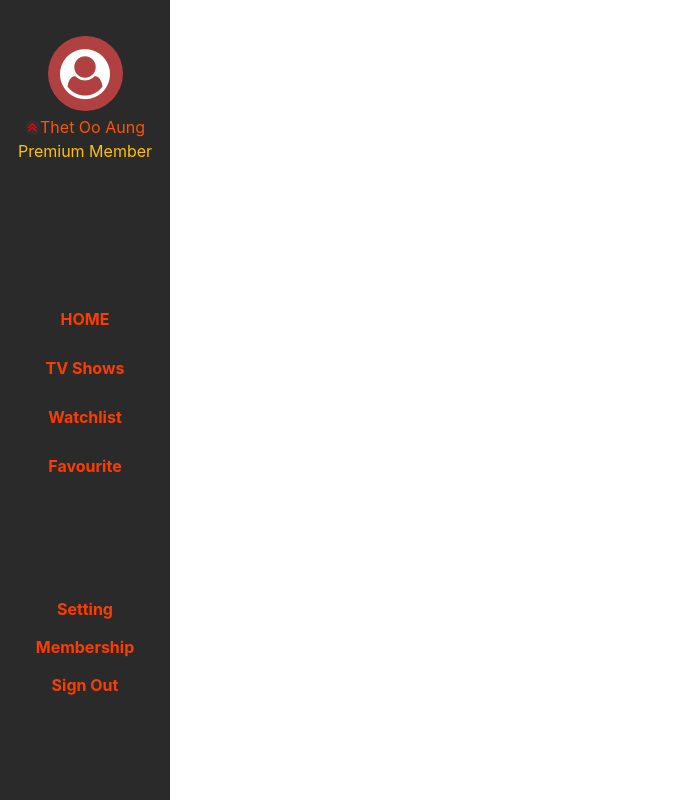
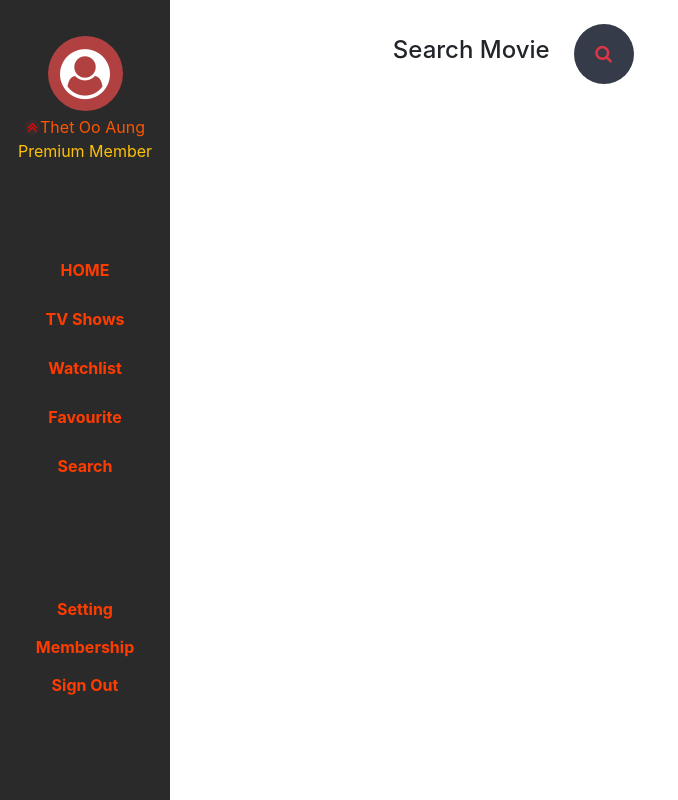
Before and after one commit to thetooaung07/Movie-React, a React (Create React App) app: page /search in a window 1280 px wide. Shown: the whole page, without its empty margins (0-678 px from the left). Built offline with nearby package versions, Linux system fonts and the light colour scheme.

Commit message:
add search

```diff
--- a/src/App.js
+++ b/src/App.js
@@ -9,6 +9,7 @@ import { TvShow } from "./components/TvShow";
 import { MovieDescription } from "./components/MovieDescription";
 import { GlobalProvider } from "./Context/GlobalState";
 import { TvShowDescription } from "./components/TvShowDescription";
+import { Search } from "./components/Search";
 
 function App() {
   return (
@@ -23,6 +24,7 @@ function App() {
             <Route exact path="/tvshow" component={TvShow} />
             <Route exact path="/movie/:id" component={MovieDescription} />
             <Route exact path="/tvShow/:id" component={TvShowDescription} />
+            <Route exact path="/search" component={Search} />
           </Switch>
         </Router>
       </GlobalProvider>
--- /dev/null
+++ b/src/assets/css/Search.css
@@ -0,0 +1,56 @@
+.Search {
+  padding-left: 27px;
+
+}
+.Search .fa-search {
+  font-size: 18px;
+}
+
+.searchbar {
+  margin-bottom: auto;
+  margin-top: auto;
+  height: 60px;
+  background-color: #353b48;
+  border-radius: 30px;
+  padding: 10px;
+  padding-left: 0px;
+}
+
+.search_input {
+  color: white;
+  border: 0;
+  outline: 0;
+  background: none;
+  width: 0;
+  caret-color: transparent;
+  line-height: 40px;
+  transition: width 0.4s linear;
+  padding: 0 20px;
+
+  padding: 0 20px;
+  width: 20rem;
+  caret-color: red;
+  transition: width 0.3s linear;
+}
+
+.initial-search-icon {
+  height: 40px;
+  width: 40px;
+  float: right;
+  display: flex;
+  justify-content: center;
+  align-items: center;
+  border-radius: 50%;
+  color: white;
+  text-decoration: none;
+  margin-left: 10px;
+}
+
+.search_icon {
+  background: white;
+  color: #e74c3c;
+}
+.SearchResult-container {
+  display: flex;
+  flex-wrap: wrap;
+}
--- /dev/null
+++ b/src/assets/css/SearchResult.css
@@ -0,0 +1,55 @@
+.result-card {
+  display: flex;
+  margin-bottom: 20px;
+}
+
+.result-card .poster-wrapper img {
+  width: 75px;
+  height: 113px;
+  background-color: #dbdada;
+  border-radius: 5px;
+  margin-right: 15px;
+  display: block;
+  color: transparent;
+}
+
+.result-card .info {
+  display: flex;
+  flex-direction: column;
+  justify-content: space-between;
+}
+
+.result-card .info .title {
+  font-size: 1.25rem;
+  color: #032541;
+  font-weight: 600;
+  margin: 0;
+}
+
+.result-card .info .release-date {
+  font-size: 1.25rem;
+  font-weight: 300;
+  color: #032541;
+  margin: 0;
+}
+
+.result-card .controls button {
+  margin-right: 10px;
+}
+
+.filler-poster {
+  width: 75px;
+  background-color: whiteSmoke;
+  height: 113px;
+  border-radius: 5px;
+  margin-right: 15px;
+  display: flex;
+  justify-content: center;
+  align-items: center;
+}
+.filler-poster * {
+  font-size: 12px;
+  font-weight: 700;
+  letter-spacing: 1pt;
+  transform: rotate(-45deg);
+}
--- a/src/components/Favourite.js
+++ b/src/components/Favourite.js
@@ -9,8 +9,8 @@ export const Favourite = () => {
 
   return (
     <div className="Favourite mt-4 w-100">
-      <h3 className="text-left colorCustom">Favourites</h3>
-      <hr className=" mb-4" />
+      <h3 className="text-left colorCustom mb-4">Favourites</h3>
+      <hr className=" mb-5" />
 
 
       {movieFavourite && movieFavourite.length > 0 && (
@@ -43,7 +43,7 @@ export const Favourite = () => {
         </div>
       )}
       {movieFavourite.length === 0 && tvShowFavourite.length === 0 && (
-        <h3 className="text-secondary">Favourite List is Empty.</h3>
+        <h3 className="text-secondary mt-4">Favourite List is Empty.</h3>
       )}
     </div>
   );
--- a/src/components/Header.js
+++ b/src/components/Header.js
@@ -1,4 +1,5 @@
 import React from "react";
+import {Link } from 'react-router-dom'
 import "../assets/css/Header.css";
 
 
@@ -13,7 +14,8 @@ export const Header = () => {
 
         <ul className="d-flex">
           <li className="iconRound rounded">
-            <i className="fa fa-search"></i>
+          <Link to="/search"><i className="fa fa-search"></i></Link>
+
           </li>
           <li className="iconRound rounded">
             <i className="fa fa-bookmark-o"></i>
--- a/src/components/RightSidebar.js
+++ b/src/components/RightSidebar.js
@@ -8,7 +8,6 @@ export const RightSidebar = () => {
       <div className="margin-filler"></div>
 
       <div className="RightSidebar">
-
         <div>
           <div className="Logo mb-1 mt-3">
             <i className="fa fa-user-circle"></i>
@@ -26,16 +25,29 @@ export const RightSidebar = () => {
         <div className="LinksContainer mt-0 mb-5">
           <div className="Links d-flex flex-column align-items-center justify-content-center mb-5 pb-5">
             <div className="LinkEdit">
-              <Link to="/" className="redColor">HOME</Link>
+              <Link to="/" className="redColor">
+                HOME
+              </Link>
             </div>
             <div className="LinkEdit">
-              <Link to="/tvshow" className="redColor">TV Shows</Link>
+              <Link to="/tvshow" className="redColor">
+                TV Shows
+              </Link>
             </div>
             <div className="LinkEdit">
-              <Link to="/watchlist" className="redColor">Watchlist</Link>
+              <Link to="/watchlist" className="redColor">
+                Watchlist
+              </Link>
+            </div>
+            <div className="LinkEdit">
+              <Link to="/favourite" className="redColor">
+                Favourite
+              </Link>
             </div>
             <div className="LinkEdit mb-3">
-              <Link to="/favourite" className="redColor">Favourite</Link>
+              <Link to="/search" className="redColor">
+                Search
+              </Link>
             </div>
           </div>
 
--- /dev/null
+++ b/src/components/Search.js
@@ -0,0 +1,95 @@
+import React, { useState } from "react";
+import "../assets/css/Search.css";
+import Axios from "axios";
+import { SearchResult } from "./SearchResult";
+
+export const Search = () => {
+  const [input, setInput] = useState("");
+  const [resultIndi, setResultIndi] = useState();
+  const [data, setData] = useState([]);
+  const [searchOpen, setSearchOpen] = useState(false);
+
+  const getSearchResult = async () => {
+    try {
+      const res = await Axios.get(
+        `https://api.themoviedb.org/3/search/movie?api_key=${process.env.REACT_APP_TMDB_KEY}&language=en-US&query=${input}&page=1&include_adult=false`
+      );
+      if (res.data.results && res.data.results.length > 0) {
+        setData(res.data.results);
+        setResultIndi(true);
+        console.log(res.data.results);
+      } else {
+        setData([]);
+        setResultIndi(false);
+      }
+    } catch (error) {
+      console.log(error);
+      setData([]);
+      setResultIndi(false);
+    }
+  };
+  const handleMouseEnter = () => {
+
+      setSearchOpen(true);
+
+  }
+  const submitHandler = (event) => {
+    event.preventDefault();
+    getSearchResult();
+    // setSearchOpen(false);
+    // setInput("");
+  };
+
+  return (
+    <div className="Search w-100 pt-4">
+      <div className="container d-flex justify-content-center align-items-center mb-4">
+        <h4 className="mr-2">Search Movie</h4>
+
+        <div className="w-50">
+          <div className="d-flex justify-content-start h-100 ml-3">
+            <div className="searchbar" onMouseEnter={handleMouseEnter}>
+              {searchOpen ? (
+                <form onSubmit={(event) => submitHandler(event)}>
+                  <input
+                    required
+                    className="search_input"
+                    type="text"
+                    name=""
+                    placeholder="Search..."
+                    onChange={(event) => {
+                      event.preventDefault();
+                      setInput(event.target.value);
+                    }}
+                  />
+                  <button className="btn btn-sm initial-search-icon search_icon">
+                    <i className="fa fa-search"></i>
+                  </button>
+                </form>
+              ) : (
+                <button className="btn btn-sm text-danger initial-search-icon">
+                  <i className="fa fa-search"></i>
+                </button>
+              )}
+            </div>
+          </div>
+        </div>
+      </div>
+
+      {data && data.length > 0 && resultIndi === true && (
+        <>
+          <h5 className="text-secondary text-left">Search Result : {input}</h5>
+          <hr className="mt-1 mb-4"></hr>
+          <div className="SearchResult-container">
+            {data.map((res) => (
+              <SearchResult key={res.id} res={res} />
+            ))}
+          </div>
+        </>
+      )}
+
+      {resultIndi === false && (
+        <h4 className="text-secondary">Result Not Found</h4>
+      )}
+    </div>
+  );
+};
--- /dev/null
+++ b/src/components/SearchResult.js
@@ -0,0 +1,33 @@
+import React from "react";
+import "../assets/css/SearchResult.css";
+
+export const SearchResult = ({ res }) => {
+  return (
+    <div className="SearchResult w-50">
+
+      <div className="result-card">
+        <div className="poster-wrapper">
+          {res.poster_path ? (
+            <img
+              src={`https://image.tmdb.org/t/p/w200${res.poster_path}`}
+              alt={`${res.title} Poster`}
+            />
+          ) : (
+            <div className="filler-poster">
+              <span>Not Found</span>
+            </div>
+          )}
+        </div>
+
+        <div className="info">
+          <div className="header">
+            <h3 className="title">{res.title}</h3>
+            <h4 className="release-date text-left">
+              {res.release_date ? res.release_date.substring(0, 4) : "-"}
+            </h4>
+          </div>
+        </div>
+      </div>
+    </div>
+  );
+};
```
Also changed, not shown: src/components/GenreMovie.js (+6 -6 lines), src/components/GenreShow.js (+6 -6 lines). Lines whose indentation alone changed are shown as unchanged.
